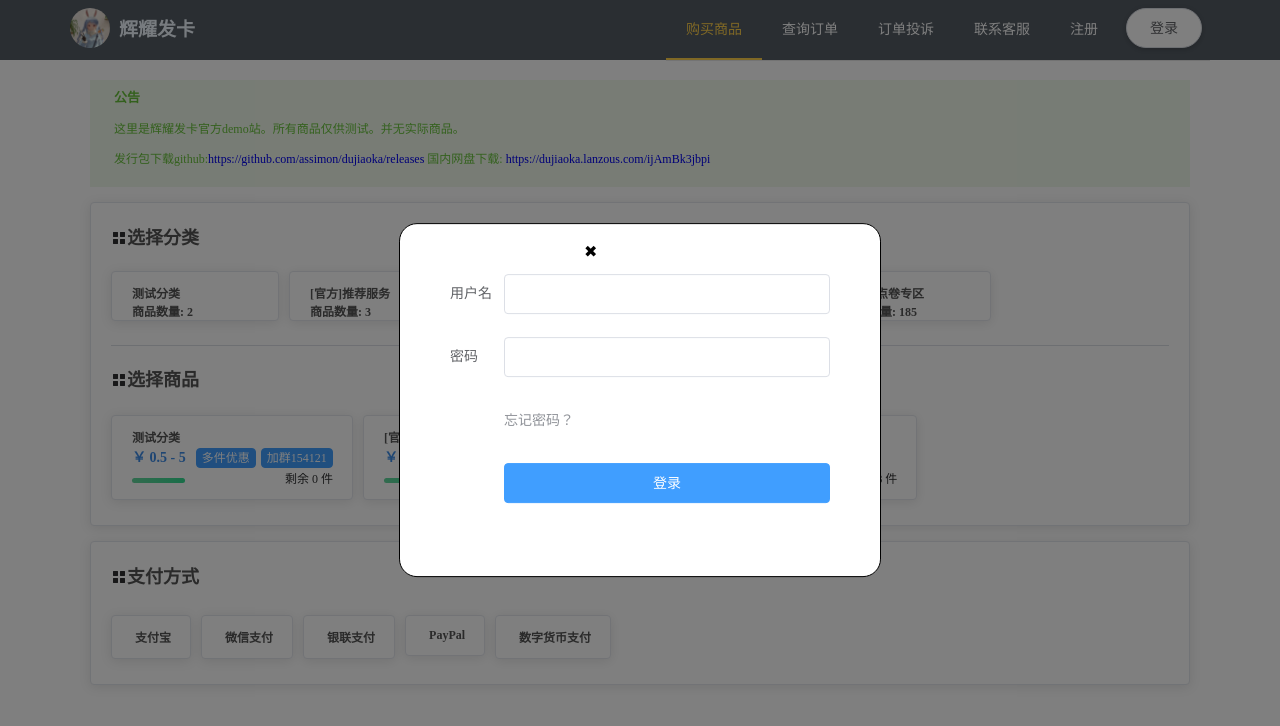
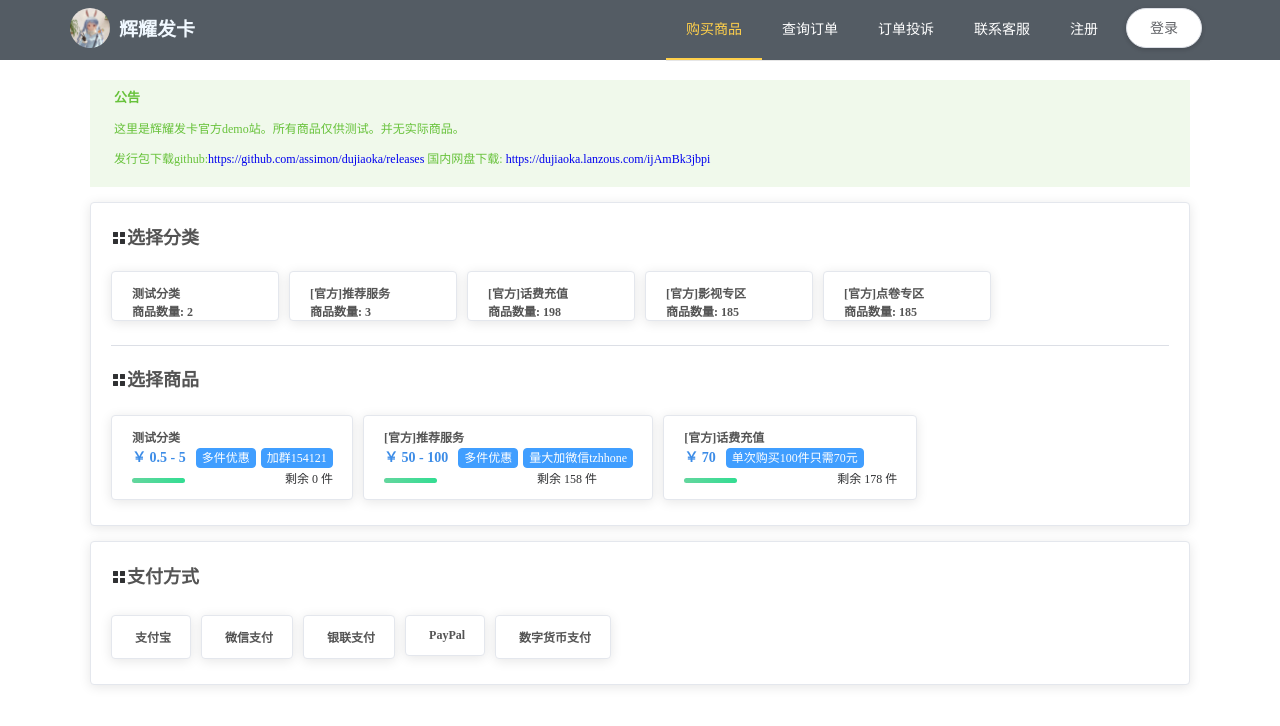
Before and after one commit to tzhhone/hyfk-v1.0, a Vue app: page / in a window 1280 px wide. Shown: the top 726 px of the page. Built offline with nearby package versions, Linux system fonts and the light colour scheme; a small style sheet from the web is missing; what @soerenmartius/vue3-clipboard would draw is missing.

Commit message:
完成登录窗口

```diff
--- a/src/App.vue
+++ b/src/App.vue
@@ -90,7 +90,7 @@
           </div>
         </el-affix>
       </el-header>
-      <login></login>
+      <login @close=close v-show="loginShow"></login>
       <el-main>
 
         <transition name="fade" mode="out-in">
@@ -110,7 +110,7 @@ export default {
   data() {
     return {
       activeIndex: "",
-
+      loginShow:false,
       drawer: false,
       direction: "rtl",
     };
@@ -128,9 +128,13 @@ export default {
     this.init();
   },
   methods: {
+    close(){
+      this.loginShow = false;
+    },
     login(){
-      this.$router.push({name:"Login"});
-      console.log("123");
+      // this.$router.push({name:"Login"});
+      // console.log("123");
+      this.loginShow = true;
     },
     handleSelect(key) {
       this.activeIndex = key;
--- a/src/components/module/page/Login.vue
+++ b/src/components/module/page/Login.vue
@@ -10,33 +10,63 @@
 <template>
   <div class="tz-back">
     <div class="form-main tz-login-wrap">
-      <el-form :model="ruleForm" status-icon :rules="rules" :label-position="labelPosition" label-width="auto"
-        ref="ruleForm" class="demo-ruleForm">
+      <div class="tz-header">
         <div class="tz-close">
-          <span></span>
+          <div @click="close()"></div>
         </div>
-
-        <el-form-item label="用户名" prop="user">
-          <el-input type="user" v-model="ruleForm.user" autocomplete="off"></el-input>
+      </div>
+      <el-form
+        :model="ruleForm"
+        status-icon
+        :rules="rules"
+        :label-position="labelPosition"
+        label-width="auto"
+        ref="ruleForm"
+        class="demo-ruleForm"
+      >
+        <el-form-item prop="user">
+          <el-input
+            type="user"
+            v-model="ruleForm.user"
+            placeholder="账号"
+            autocomplete="off"
+          ></el-input>
         </el-form-item>
-        <el-form-item label="密码" prop="password">
-          <el-input type="password" v-model="ruleForm.password" autocomplete="off"></el-input>
+        <el-form-item prop="password">
+          <el-input
+            type="password"
+            v-model="ruleForm.password"
+            placeholder="密码"
+            autocomplete="off"
+          ></el-input>
         </el-form-item>
         <el-form-item>
-          <el-link href="resetpass" type="primary" :underline="false">忘记密码？</el-link>
+          <el-link href="resetpass" type="primary" :underline="false"
+            >注册账号</el-link>
+          <el-link href="resetpass" type="primary" :underline="false" style="float: right"
+            >忘记密码？</el-link>
         </el-form-item>
 
         <el-form-item>
-          <el-button type="primary" @click="submitForm('ruleForm')" style="width: 100%">登录</el-button>
+          <el-button
+            type="primary"
+            @click="submitForm('ruleForm')"
+            style="width: 100%"
+            >登录</el-button
+          >
         </el-form-item>
       </el-form>
+
     </div>
 </div>
-
-
 </template>
 <style>
-
+.tz-header {
+  position: relative;
+  width: 100%;
+  height: 28px;
+  transform:translate(8%,-115%);
+}
 /*背景*/
 .tz-back {
   position: fixed;
@@ -45,32 +75,57 @@
   top: 0;
   width: 100%;
   height: 100vh;
-    background: rgba(0,0,0,.5);
+  background: rgba(0, 0, 0, 0.5);
   z-index: 9998;
 }
-  .tz-close{
-    position: fixed;
-    transform: translate(1000%,-170%);
+.tz-close {
+  position: absolute;
+  right: 0;
+  background-color: #ff6666;
+
+
+  border-radius: 30px;
+  padding: 0px 5px;
+}
+.tz-close:hover{
+
+  background-color: #3498DB;
+  transition:all .8s ease-in;
+
 
 }
-  .tz-close span::before {
+.tz-close div{
+  transform: rotate(0deg);
+  width: 15px;
+  height: 24px;
+}
+.tz-close div:hover {
+  color: #ff6666;
+  transition:all .8s ease-in;
+  transform: rotate(360deg);
+
+
+
+}
+.tz-close div::before {
+
+  font-size: 18px;
   content: "\2716";
+  color: #ffffff;
+
 }
-  .tz-close span:hover{
-    color: red;
-  }
+
+
 .tz-login-wrap {
   position: relative;
   border: #000 1px solid;
   background: rgba(255, 255, 255);
-    border-radius:18px;
+  border-radius: 18px;
   padding: 50px;
   top: 50%;
   left: 50%;
-    transform: translate(-50%,-50%);
+  transform: translate(-50%, -50%);
   z-index: 9999;
-
-
 }
 </style>
 
@@ -107,9 +162,12 @@
         }
       });
     },
+    close(){
+      this.$emit('close',true);
+    }
   },
   props: {},
-    mounted() { },
+  mounted() {},
 };
 </script>
 
```
Also changed, not shown: 1 other file (tests, documents, lock files or other folders). Lines whose indentation alone changed are shown as unchanged.
